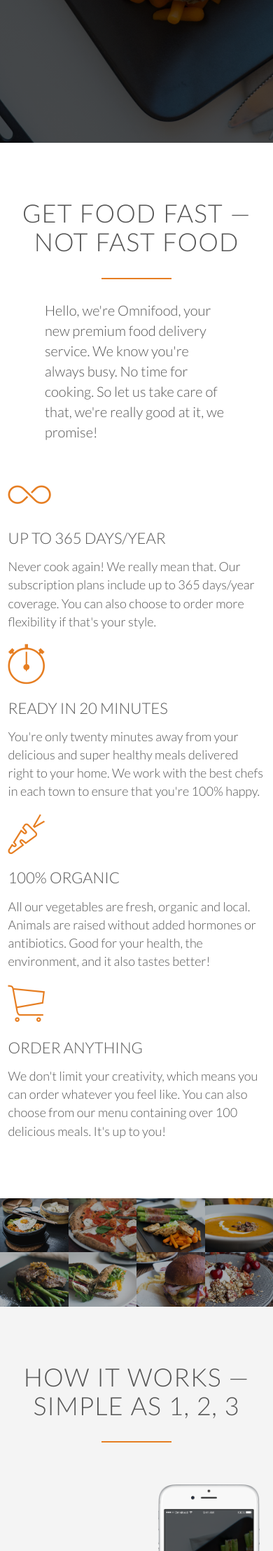
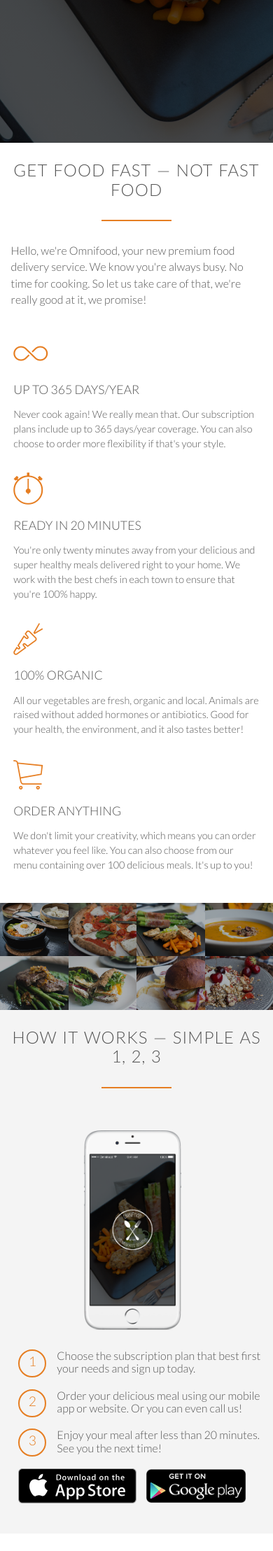
Before and after one commit to Neil-Opena/Web-Dev-Projects, a PHP site: page / in a window 390 px wide. Shown: the part 640-2856 px from the top of the page at 70% size. Run offline with PHP 8.4, Linux system fonts and the light colour scheme; some web fonts are replaced.

Commit message:
Finished responsive web design (Omnifood)

```diff
--- a/OtherCourse/Omnifood/resources/css/queries.css
+++ b/OtherCourse/Omnifood/resources/css/queries.css
@@ -13,15 +13,133 @@
 
 /*Small tablets to big tablets: from 768 to 1023px*/
 @media only screen and (max-width: 1023px){
+	body{
+		font-size:18px;
+	}
 
+	section{
+		padding:60px 0;
+	}
+
+	.long-copy{
+		width: 80%;
+		margin-left:10%;
+	}
+
+	.steps-box{
+		margin-top: 10px;
+	}
+
+	.steps-box:last-child{
+		margin-top: 10px;
+	}
+
+	.works-steps{
+		margin-bottom: 40px;
+	}
+
+	.works-steps:last-of-type{
+		margin-bottom: 60px;
+	}
+
+	.app-screen{
+		width:50%;
+	}
+
+	.icon-small{
+		width:17px;
+		margin-right:5px;
+	}
+
+	.city-feature{
+		font-size: 90%;
+	}
+
+	.plan-box{
+		width:100%;
+		margin-left:0%;
+	}
+
+	.plan-price{
+		font-size: 250%;
+	}
+
+	.contact-form{
+		width: 80%;
+	}
 }
 
 /*Small phones to small tablets:; from 481 to 767px*/
 @media only screen and (max-width: 767px){
+	body{
+		font-size:16px;
+	}
+
+	section{
+		padding: 30px 0;
+	}
+
+	.row,
+	.hero-text-box{
+		padding: 0 4%;
+	}
+
+	.col{
+		width: 100%;
+		margin:0 0 4% 0;
+	}
+
+	.main-nav{
+		display:none;
+	}
+
+	.long-copy{
+		width: 100%;
+		margin-left:0%;
+	}
+
+	h1{
+		font-size: 180%;
+	}
+
+	h2{
+		font-size: 150%;
+	}
+
+	.works-step{
+		margin-bottom:20px;
+	}
+
+	.works-step:last-of-type{
+		margin-bottom: 20px;
+	}
+
+	.works-step div{
+		height:40px;
+		width: 40px;
+		margin-right: 15px;
+		padding: 4px;
+		font-size: 120%;
+	}
+
+	.steps-box:first-child{
+		text-align:center;
+	}
+
+	.app-screen{
+		width:40%;
+	}
 
 }
 
 /*Small phones: from 0 to 480px*/
 @media only screen and (max-width: 480px){
 
+	section{
+		padding: 25px 0;
+	}
+
+	.contact-form{
+		width: 100%;
+	}
 }
--- a/OtherCourse/Omnifood/resources/css/style.css
+++ b/OtherCourse/Omnifood/resources/css/style.css
@@ -8,16 +8,19 @@ Darker tone: #cf6d17*/
 * {
 	margin:0;
 	padding:0;
+	-webkit-box-sizing: border-box;
 	box-sizing: border-box;
 }
 
-html{
+html,
+body{
 	background-color:#fff;
 	color:  #555;
 	font-family: "Lato", "Arial", sans-serif;
 	font-size: 20px;
 	font-weight:300;
 	text-rendering: optimizeLegibility;
+	overflow-x: hidden;
 }
 
 .clearfix{
@@ -130,6 +133,7 @@ a:visited{
 	text-decoration: none;
 	padding-bottom: 1px;
 	border-bottom: 1px solid #e67e22;
+	-webkit-transition: border-bottom 0.2s, color 0.2s;
 	transition: border-bottom 0.2s, color 0.2s;
 }
 
@@ -149,6 +153,7 @@ input[type=submit]{
 	font-weight: 300;
 	text-decoration: none;
 	border-radius:200px;
+	-webkit-transition: background-color 0.2s, color 0.2s, border 0.2s;
 	transition: background-color 0.2s, color 0.2s, border 0.2s;
 }
 
@@ -192,6 +197,7 @@ input[type=submit]{
 
 
 header{
+	background-image: -webkit-gradient(linear, left top, left bottom, from(rgba(0,0,0,0.7)), to(rgba(0,0,0,0.7))),url(img/hero.jpg);
 	background-image: linear-gradient(rgba(0,0,0,0.7), rgba(0,0,0,0.7)),url(img/hero.jpg);
 	height:100vh;
 	background-size: cover;
@@ -204,6 +210,7 @@ header{
 	width:1140px;
 	top:50%;
 	left:50%;
+	-webkit-transform:translate(-50%, -50%);
 	transform:translate(-50%, -50%);
 }
 
@@ -233,6 +240,7 @@ header{
 	font-size:90%;
 	border-bottom:2px solid transparent;
 	padding:8px 0px;
+	-webkit-transition: border-bottom 0.2s;
 	transition: border-bottom 0.2s;
 }
 
@@ -282,12 +290,17 @@ header{
 .meal-photo img{
 	width:100%;
 	height: auto;
+	-webkit-transform:scale(1.15);
 	transform:scale(1.15);
+	-webkit-transition: opacity 0.5s, -webkit-transform 0.5s;
+	transition: opacity 0.5s, -webkit-transform 0.5s;
 	transition: transform 0.5s, opacity 0.5s;
+	transition: transform 0.5s, opacity 0.5s, -webkit-transform 0.5s;
 	opacity: 0.7;
 }
 
 .meal-photo img:hover{
+	-webkit-transform:scale(1.03);
 	transform:scale(1.03);
 	opacity:1;
 }
@@ -366,6 +379,7 @@ header{
 /*TESTIMONIALS*/
 /*---------------------------------------------------------------*/
 .section-testimonials{
+	background: -webkit-gradient(linear,left top, left bottom,from(rgba(0,0,0,0.8)),to(rgba(0,0,0,0.8))),url(img/back-customers.jpg);
 	background: linear-gradient(rgba(0,0,0,0.8),rgba(0,0,0,0.8)),url(img/back-customers.jpg);
 	background-size:cover;
 	color:#fff;
@@ -417,6 +431,7 @@ cite img{
 	border-radius:5px;
 	width:90%;
 	margin-left:5%;
+	-webkit-box-shadow: 0 2px 2px #efefef;
 	box-shadow: 0 2px 2px #efefef;
 }
 
@@ -529,6 +544,7 @@ footer{
 	text-decoration: none;
 	border:0;
 	color: #888;
+	-webkit-transition: color 0.2s;
 	transition: color 0.2s;
 }
 
@@ -556,6 +572,7 @@ footer p{
 .ion-social-twitter,
 .ion-social-googleplus,
 .ion-social-instagram{
+	-webkit-transition: color 0.2s;
 	transition: color 0.2s;
 }
 
```
